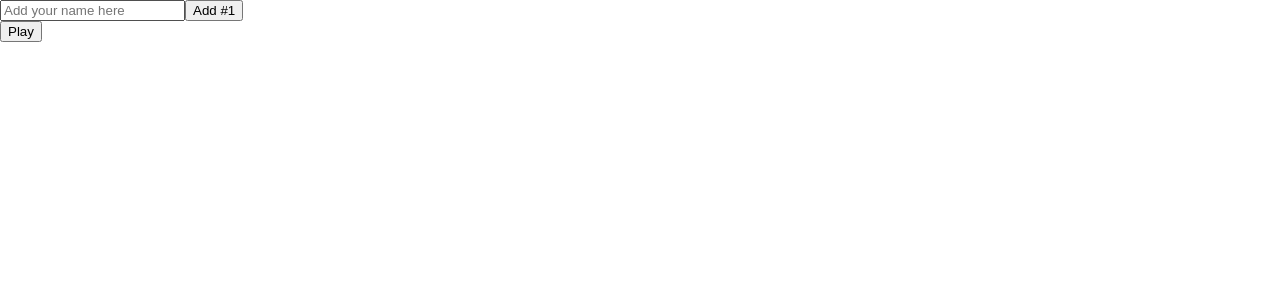
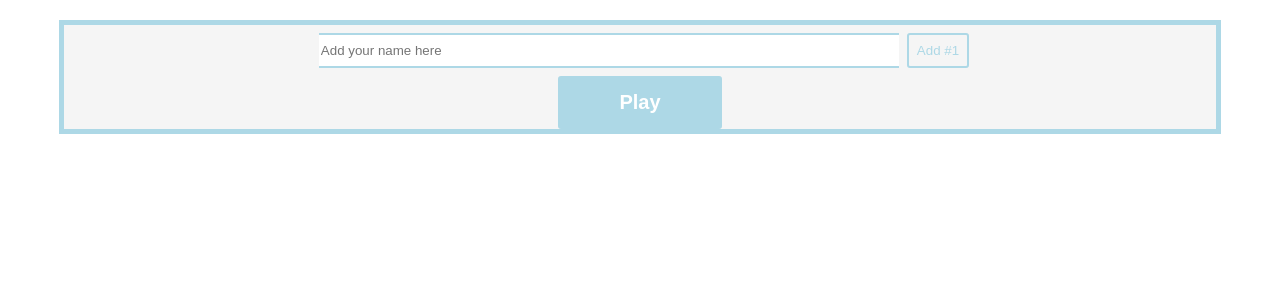
Before and after one commit to panoscool/truth-or-dare, a React (Create React App) app: page / in a window 1280 px wide. Shown: the top 300 px of the page. Built offline with nearby package versions, Linux system fonts and the light colour scheme.

Commit message:
router and styling

```diff
--- a/src/App.css
+++ b/src/App.css
@@ -1,8 +1,9 @@
 :root {
-  --main-color: #83c6e0;
-  --secondary-color: rgb(159, 214, 236);
-  --main-text-color: #3e5869;
-  --secondary-text-color: #b0c7d6;
+  --main-color: lightblue;
+  --secondary-color: lightskyblue;
+  --main-text-color: blue;
+  --secondary-text-color: red;
+  --background-color: whitesmoke;
 }
 
 .tod {
@@ -20,11 +21,39 @@
       "b b h h d d";
 }
 
+.App {
+  text-align: center;
+  display: flex;
+  width: 90%;
+  flex-direction: column;
+  margin: 20px auto 20px auto;
+  border: 5px solid var(--main-color);
+  background-color: whitesmoke;
+}
+
 .logo {
   grid-area: l;
   background: var(--secondary-color);
   font-size: 18px;
   height: 70px;
+}
+
+.header {
+  color: white;
+  font-family: var(--main-font-style);
+  text-shadow: 2px 2px 4px #000000;
+}
+
+.footer {
+  color: var(--main-text-color);
+  font-family: var(--main-font-style);
+  margin: 5px;
+}
+
+.players-list {
+  text-align: left;
+  margin-bottom: 18px;
+  border-bottom: 1px solid var(--secondary-color);
 }
 
 .timer {
@@ -38,6 +67,17 @@
   grid-area: m;
   font-family: 'Gill Sans', 'Gill Sans MT', Calibri, 'Trebuchet MS', sans-serif;
   font-size: 20px;
+}
+
+.btn {
+  cursor: pointer;
+  outline: none;
+  box-shadow: none;
+  border-width: 2px;
+  border-radius: 3px;
+  border-style: solid;
+  background-color: transparent;
+  padding: 8px;
 }
 
 .btn-truth {
@@ -77,9 +117,78 @@
 
 .btn-home {
   grid-area: h;
+  border: none;
+  color: white;
+  background-color: var(--main-color);
+  padding: 15px 32px;
+  text-align: center;
+  font-weight: bold;
+  text-decoration: none;
+  display: inline-block;
+  font-size: 16px;
+}
+
+.btn-home:hover, .btn-play:hover {
+  color: green;
+}
+
+
+.btn-play {
+  border: none;
+  color: white;
+  background-color: var(--main-color);
+  padding: 15px 32px;
+  text-align: center;
+  font-weight: bold;
+  text-decoration: none;
+  display: inline-block;
   font-size: 20px;
+  width: 100px;
+}
+
+.btn-submit {
+  color: var(--main-color);
+  border-color: var(--main-color);
+}
+
+.btn-submit:hover {
+  border-width: 3px;
+  color: var(--secondary-color);
   font-weight: bold;
-  font-family: fantasy;
+}
+
+.btn-remove {
+  /* top 10px right 20px bottom 5px left 15px */
+  margin: 10px 20px 5px 15px;
+  color: var(--secondary-color);
+  border-color: var(--secondary-color);
+}
+
+.btn-remove:hover {
+  border-color: var(--secondary-text-color);
+}
+
+li {
+  list-style: none;
   cursor: pointer;
-  height: 40px;
 }
+
+li:hover {
+  background-color: white;
+}
+
+input {
+  width: 50%;
+  border: none;
+  padding: 8px 2px;
+  margin: 8px;
+  border-top: 2px solid var(--main-color);
+  border-bottom: 2px solid var(--main-color);
+}
+
+input:focus {
+  outline: none;
+  border: none;
+  border-top: 3px solid var(--main-color);
+  border-bottom: 3px solid var(--main-color);
+}
--- a/src/components/game/index.js
+++ b/src/components/game/index.js
@@ -1,4 +1,5 @@
 import React, { Component } from 'react';
+import { Link } from 'react-router-dom';
 import { truth, dare } from '../questions';
 import CountdownTimer from '../timer';
 import ShowQuest from './show-quest';
@@ -81,7 +82,7 @@ class Game extends Component {
 
         <button className="btn-truth" onClick={this.handleRandomTruth}>Truth ({truth.length})</button>
         <button className="btn-dare" onClick={this.handleRandomDare}>Dare ({dare.length})</button>
-        <button className="btn-home" >Home</button>
+        <Link className="btn-home" to="/">Home</Link>
       </div>
     );
   }
--- a/src/components/players/index.js
+++ b/src/components/players/index.js
@@ -1,6 +1,7 @@
 import React, { Component } from 'react';
-import PlayersList from './list';
+import PlayersList from './players-list';
 import InputForm from './input-form';
+import { Link } from 'react-router-dom';
 
 class Players extends Component {
     constructor() {
@@ -35,19 +36,19 @@ class Players extends Component {
     render() {
         return(
           <div className="players">
+            <InputForm
+               handleChange={this.handleChange}
+               handleSubmit={this.handleSubmit}
+               value={this.state.value}
+               length={this.state.players.length +1}
+            />
             {this.state.players.map((playerName, index) => {
                return <PlayersList
                key={index}
                playerName={playerName}
                deletePlayer={this.deletePlayer}
             /> })}
-            <InputForm
-                handleChange={this.handleChange}
-                handleSubmit={this.handleSubmit}
-                value={this.state.value}
-                length={this.state.players.length +1}
-            />
-            <button className="play">Play</button>
+            <Link className="btn btn-play" to="/truth-or-dare">Play</Link>
            </div>
         );
     }
--- a/src/components/players/input-form.js
+++ b/src/components/players/input-form.js
@@ -8,7 +8,7 @@ const InputForm = (props) => {
             onChange={props.handleChange}
             value={props.value}
         />
-        <button>Add #{props.length}</button>
+        <button className="btn btn-submit">Add #{props.length}</button>
     </form>
     );
 }
--- a/src/components/players/list.js
+++ b/src/components/players/players-list.js
@@ -3,7 +3,7 @@ import React from 'react';
 const PlayerList = (props) => {
     return (
         <div className="player-list">
-            <li>{props.playerName} <button onClick={props.deletePlayer}>x</button></li>
+            <li onClick={props.deletePlayer}>{props.playerName}</li>
         </div>
     );
 }
```
Lines whose indentation alone changed are shown as unchanged.
